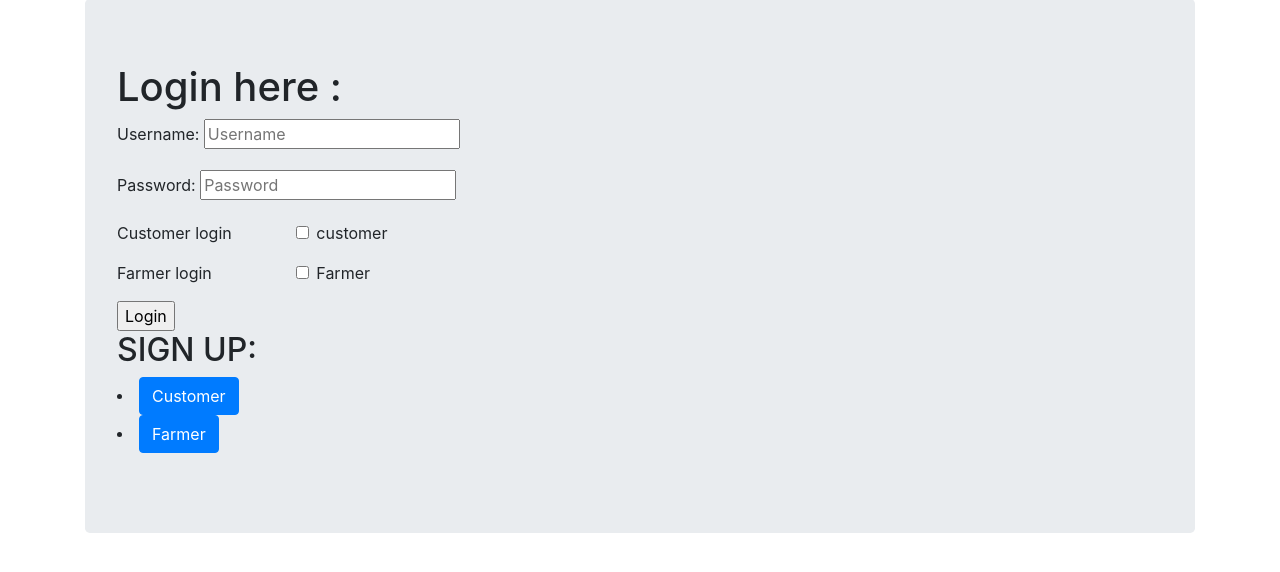
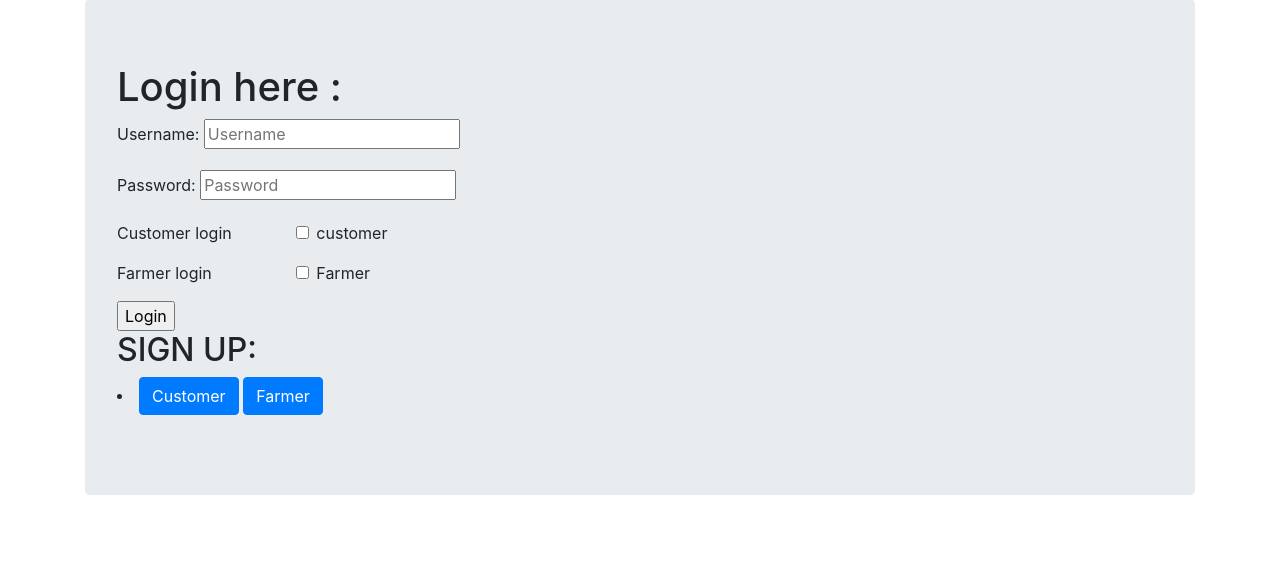
Before and after one commit to vishnu-trace/eGreen-Store, a Django app: page /login/ in a window 1280 px wide. Shown: the part 71-643 px from the top of the page. Run offline with Django 3.2, Linux system fonts and the light colour scheme; some libraries are stand-ins or nearby versions.

Commit message:
fixed typos -1

```diff
--- a/shop/templates/shop/login.html
+++ b/shop/templates/shop/login.html
@@ -49,15 +49,12 @@
                         Customer
                     </button>
                 </a>
-                </li>
-            <li class="nav-item active">
                 <a href='/Farmer'>
                     <button class='btn btn-primary' id='Farmer'>
                         Farmer
                     </button>
                 </a>
             </li>
-
 
 
         </form>
@@ -72,5 +69,6 @@
 
 
 
+
 </script>
 {% endblock %}
```
Lines whose indentation alone changed are shown as unchanged.
